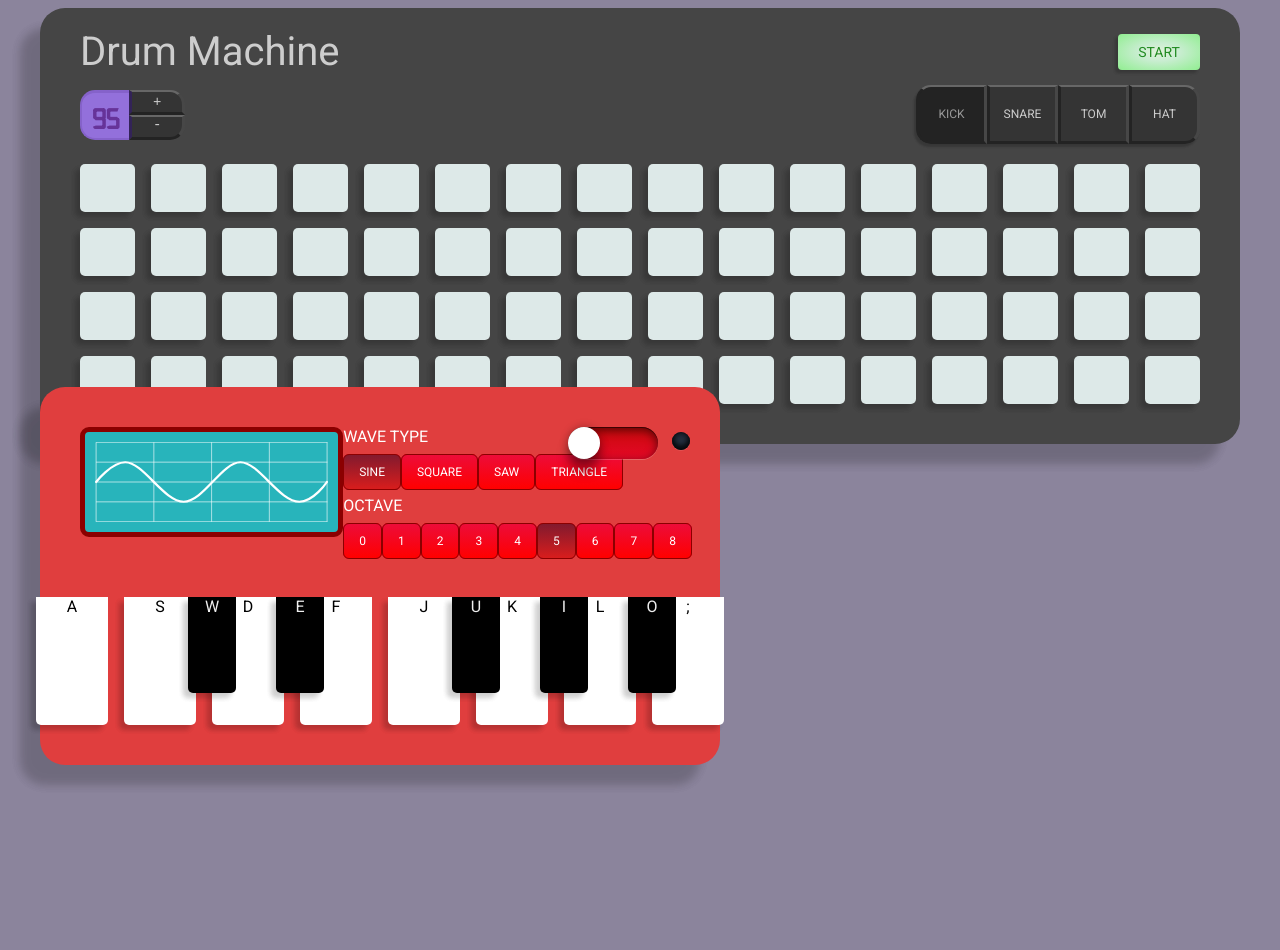
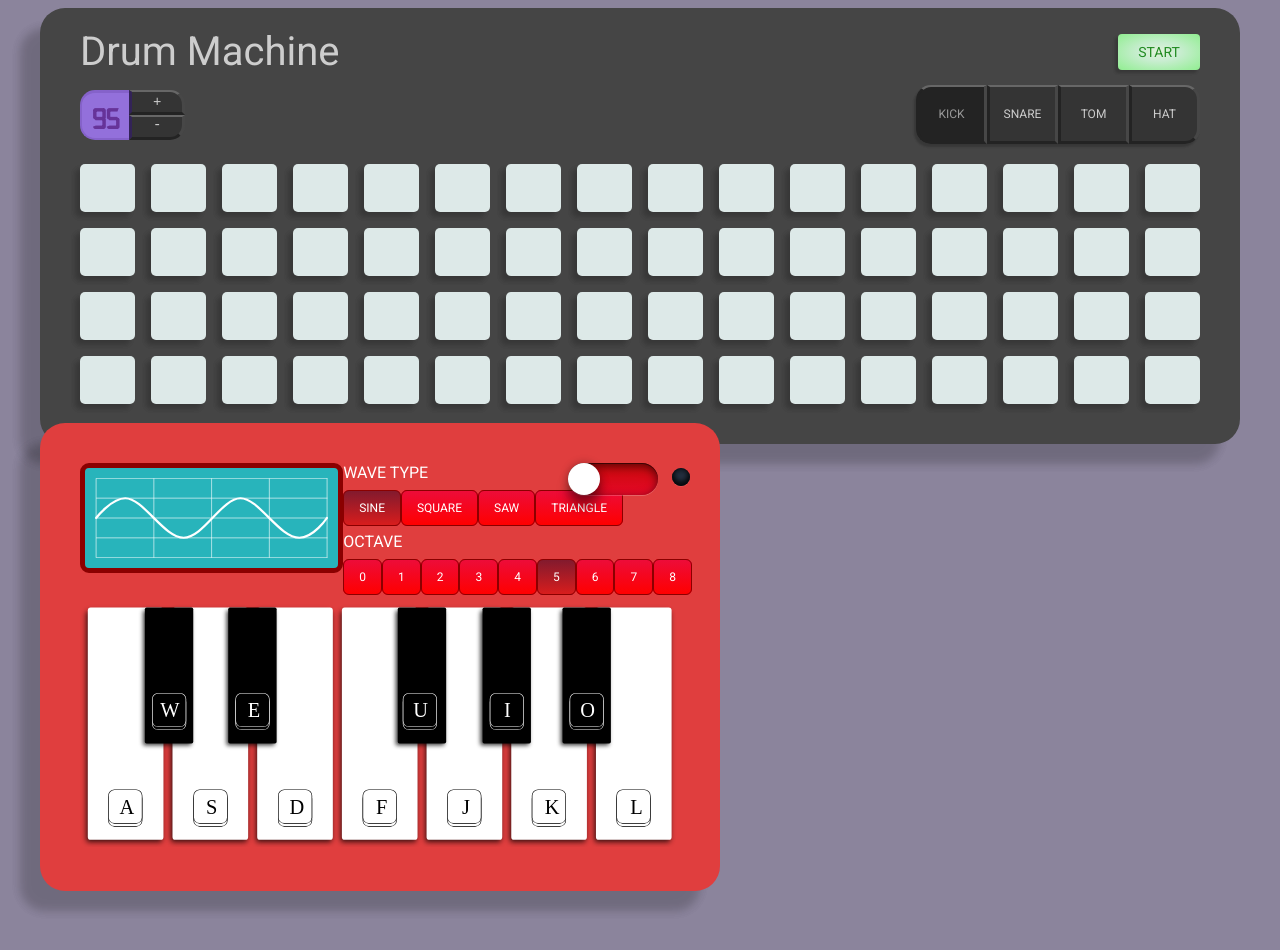
Before and after one commit to 32gits/angular-music, an Angular app: page / in a window 1280 px wide. Shown: the top 950 px of the page. Before the commit the page ends 915 px from the top, so only its background shows below. Built offline with nearby package versions, Linux system fonts and the light colour scheme.

Commit message:
Replaced Keyboard

```diff
--- a/src/app/synth-module/synth-module.component.html
+++ b/src/app/synth-module/synth-module.component.html
@@ -25,27 +25,7 @@
             </div>
         </div>
     </div>
-    <div class="flex-row justify-center key-area">
-        <div class="white-keys">
-            <div class="white-key">A</div>
-            <div class="white-key">S</div>
-            <div class="white-key">D</div>
-            <div class="white-key">F</div>
-            <div class="white-key">J</div>
-            <div class="white-key">K</div>
-            <div class="white-key">L</div>
-            <div class="white-key">;</div>
-        </div>
-        <div class="black-keys">
-            <div class="black-key">W</div>
-            <div class="black-key">E</div>
-            <div></div>
-            <div class="black-key">U</div>
-            <div class="black-key">I</div>
-            <div class="black-key">O</div>
-            <div></div>
-        </div>
-    </div>
+    <img [src]="SVG + 'keyboard.svg'">
 </div>
 
 <input type="text" id="keyboard-interface" (keydown)="playNote($event)" (keyup)="stopSound()" (focusout)="togglePower(powerSwitch, kbInterface)" #kbInterface>
```
Also changed, not shown: src/assets/svg/keyboard.svg (added).
